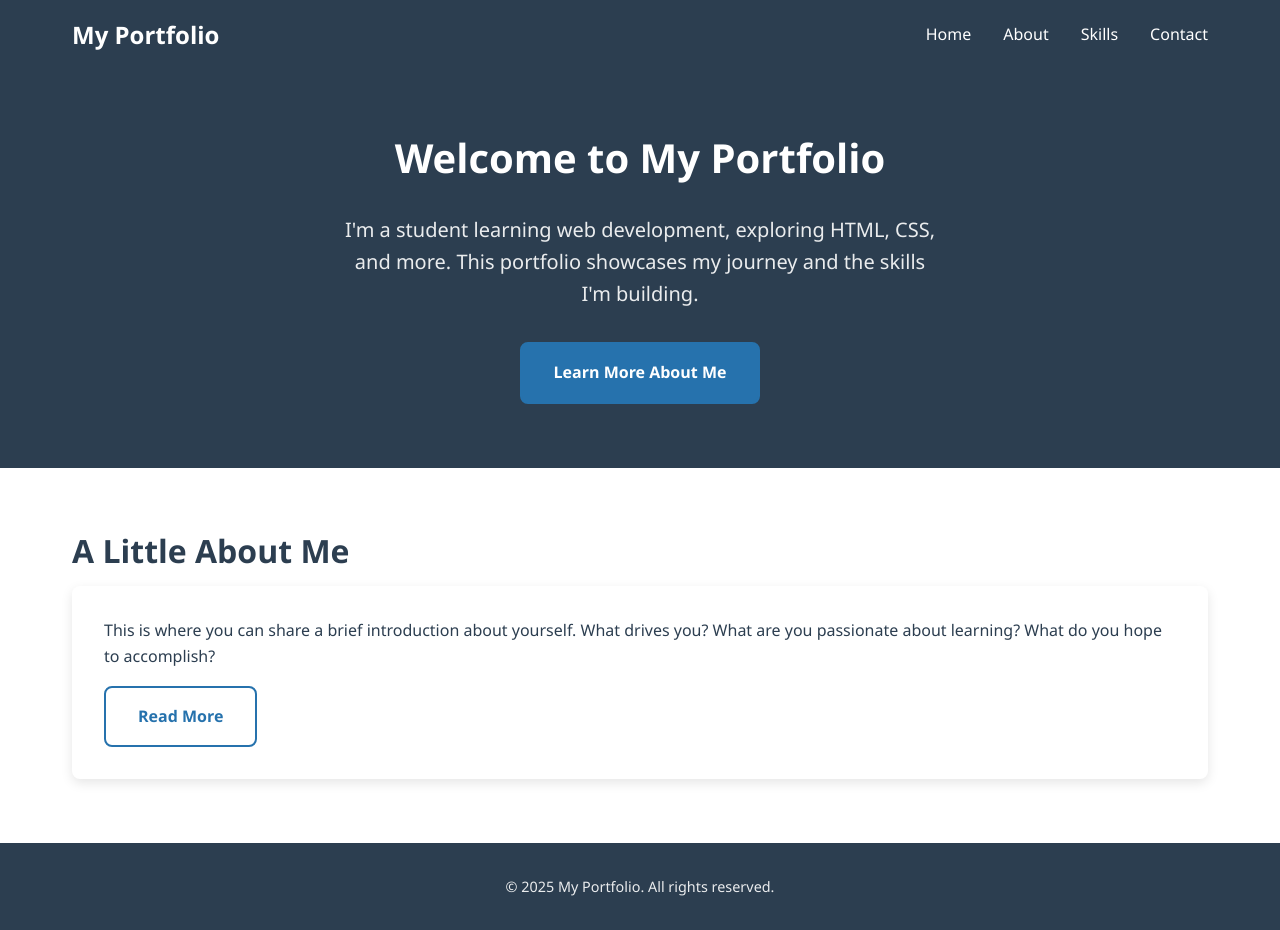
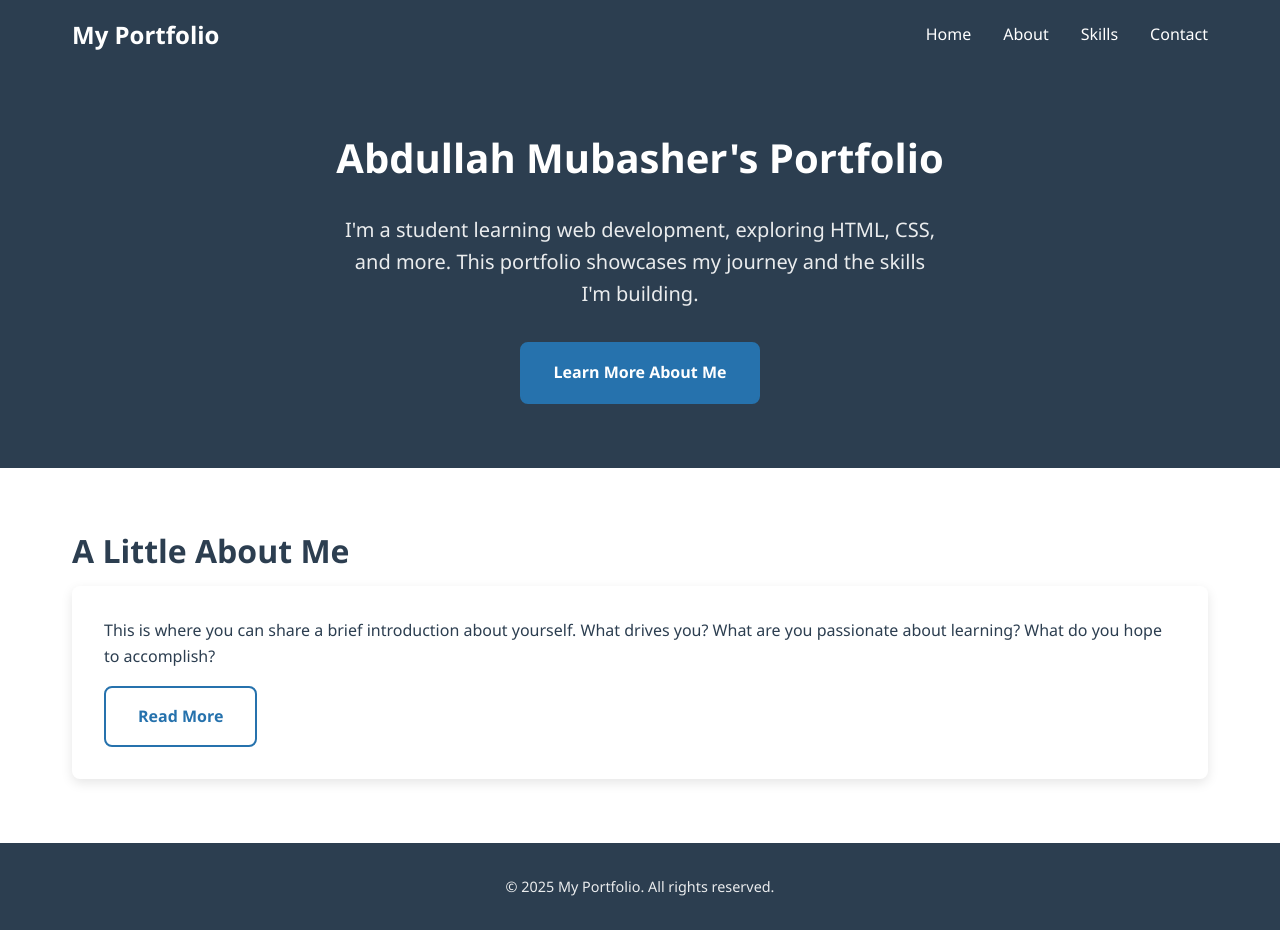
Before and after one commit to AbdullahMubasher/Abd_Portfolio, a plain HTML site: page index.html in a window 1280 px wide. Drawn offline with Linux system fonts and the light colour scheme.

Commit message:
Update portfolio heading with name

```diff
--- a/index.html
+++ b/index.html
@@ -133,7 +133,7 @@
             → Exercise 14: Try changing the background to a gradient in CSS
             -->
             <div class="container">
-                <h1>Welcome to My Portfolio</h1>
+                <h1>Abdullah Mubasher's Portfolio</h1>
                 <!--
                 Every page should have one <h1>—the main heading.
                 Screen readers and search engines use headings to understand
```
